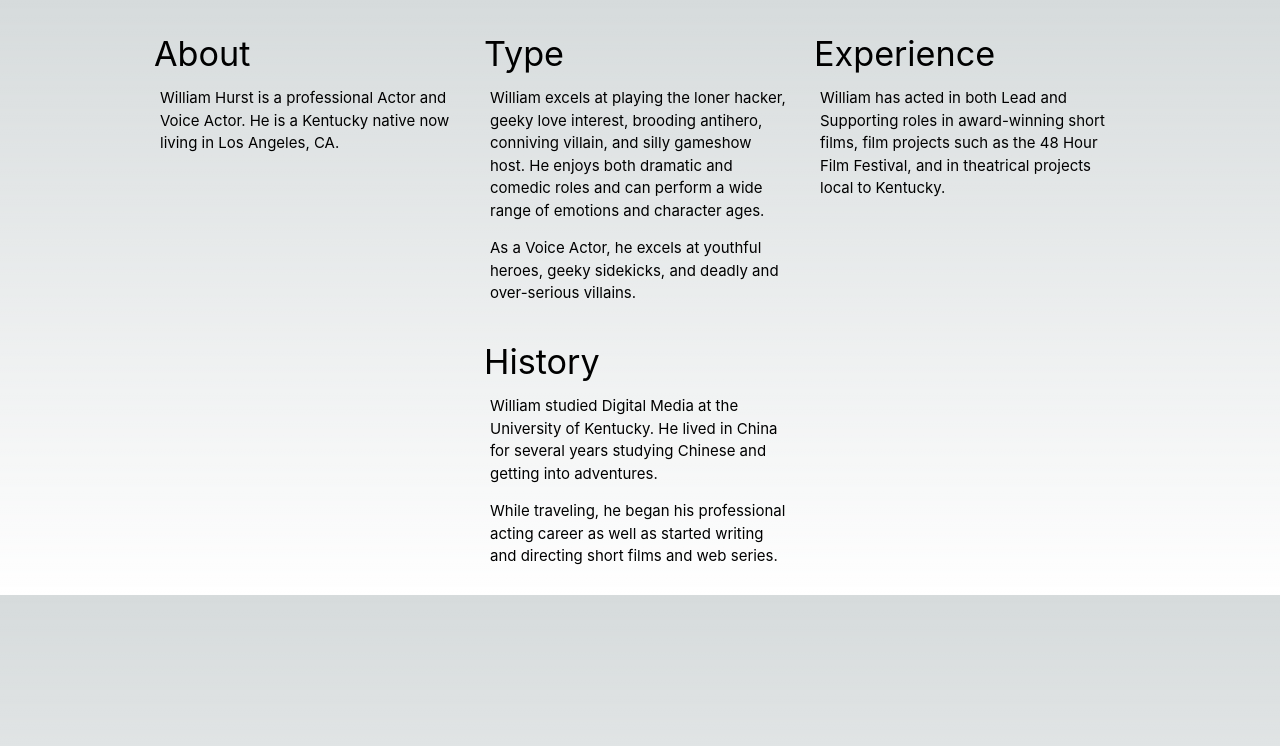
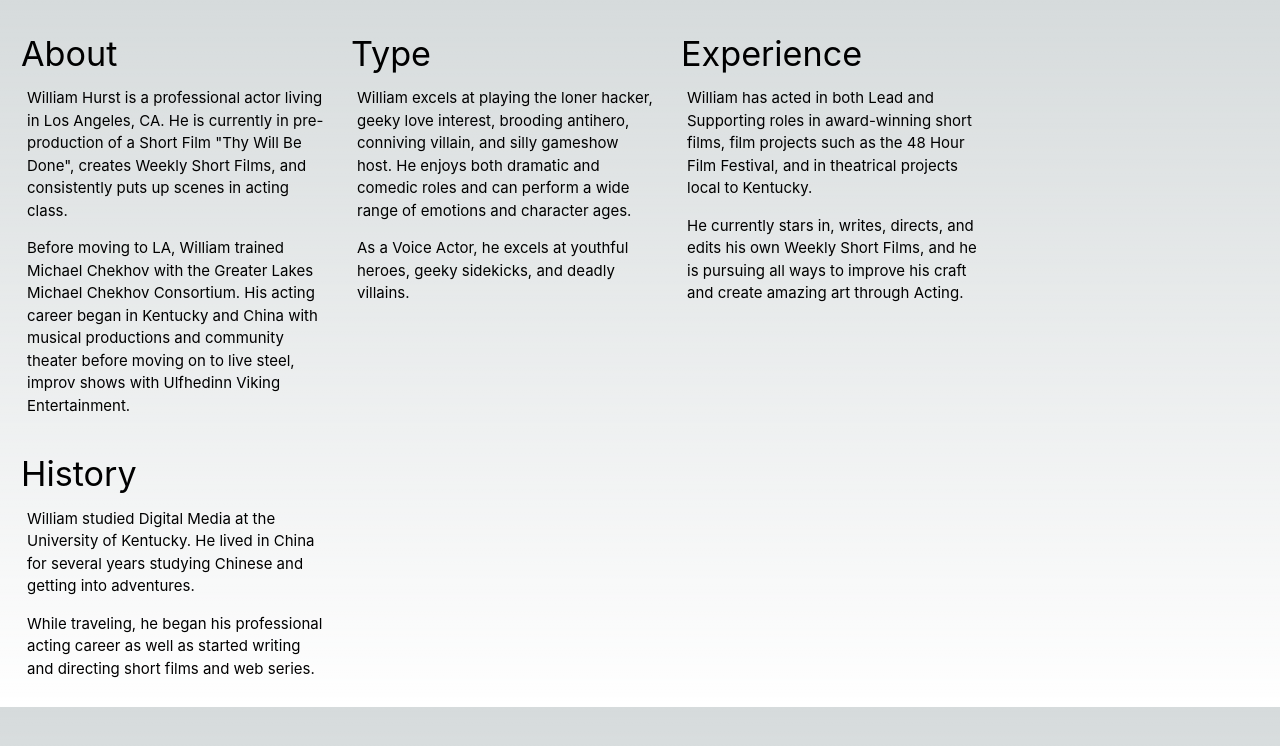
Before and after one commit to billbunkum/williamhurstacting, a Next.js app: page /components/_actor-bio-full in a window 1280 px wide. Shown: the top 746 px of the page. Built offline with nearby package versions, Linux system fonts and the light colour scheme.

Commit message:
add to About

```diff
--- a/pages/components/_actor-bio-full.js
+++ b/pages/components/_actor-bio-full.js
@@ -1,4 +1,5 @@
 import styles from '@/styles/Home.module.css'
+import Link from 'next/link'
 
 export default function ActorBioFull() {
 	return (
@@ -7,7 +8,11 @@ export default function ActorBioFull() {
 
 			<div className={styles.about_intro}>
 				<h4>About</h4>
-				<p>William Hurst is a professional Actor and Voice Actor. He is a Kentucky native now living in Los Angeles, CA.
+				<p>William Hurst is a professional actor living in Los Angeles, CA.
+He is currently in pre-production of a Short Film "Thy Will Be Done", creates Weekly Short Films, and consistently puts up scenes in acting class.
+				</p>
+				<p>Before moving to LA, William trained Michael Chekhov with the Greater Lakes Michael Chekhov Consortium.
+His acting career began in Kentucky and China with musical productions and community theater before moving on to live steel, improv shows with Ulfhedinn Viking Entertainment.
 			 	</p>
 			</div>
 
@@ -16,13 +21,15 @@ export default function ActorBioFull() {
 				<p>William excels at playing the loner hacker, geeky love interest, brooding antihero, conniving villain, and silly gameshow host.
 He enjoys both dramatic and comedic roles and can perform a wide range of emotions and character ages.
 			 	</p>
-				<p>As a Voice Actor, he excels at youthful heroes, geeky sidekicks, and deadly and over-serious villains.
+				<p>As a Voice Actor, he excels at youthful heroes, geeky sidekicks, and deadly villains.
 			 	</p>
 			</div>
 
 			<div className={styles.about_experience}>
 				<h4>Experience</h4>
 				<p>William has acted in both Lead and Supporting roles in award-winning short films, film projects such as the 48 Hour Film Festival, and in theatrical projects local to Kentucky.
+				</p>
+				<p>He currently stars in, writes, directs, and edits his own Weekly Short Films, and he is pursuing all ways to improve his craft and create amazing art through Acting.
 				</p>
 			</div>
 
--- a/styles/Home.module.css
+++ b/styles/Home.module.css
@@ -230,7 +230,7 @@
 	display: flex;
 	flex-direction: row;
 	flex-wrap: wrap;
-	justify-content: center;
+	justify-content: left;
 	align-items: space-between;
 	padding: .8rem;
 }
```
